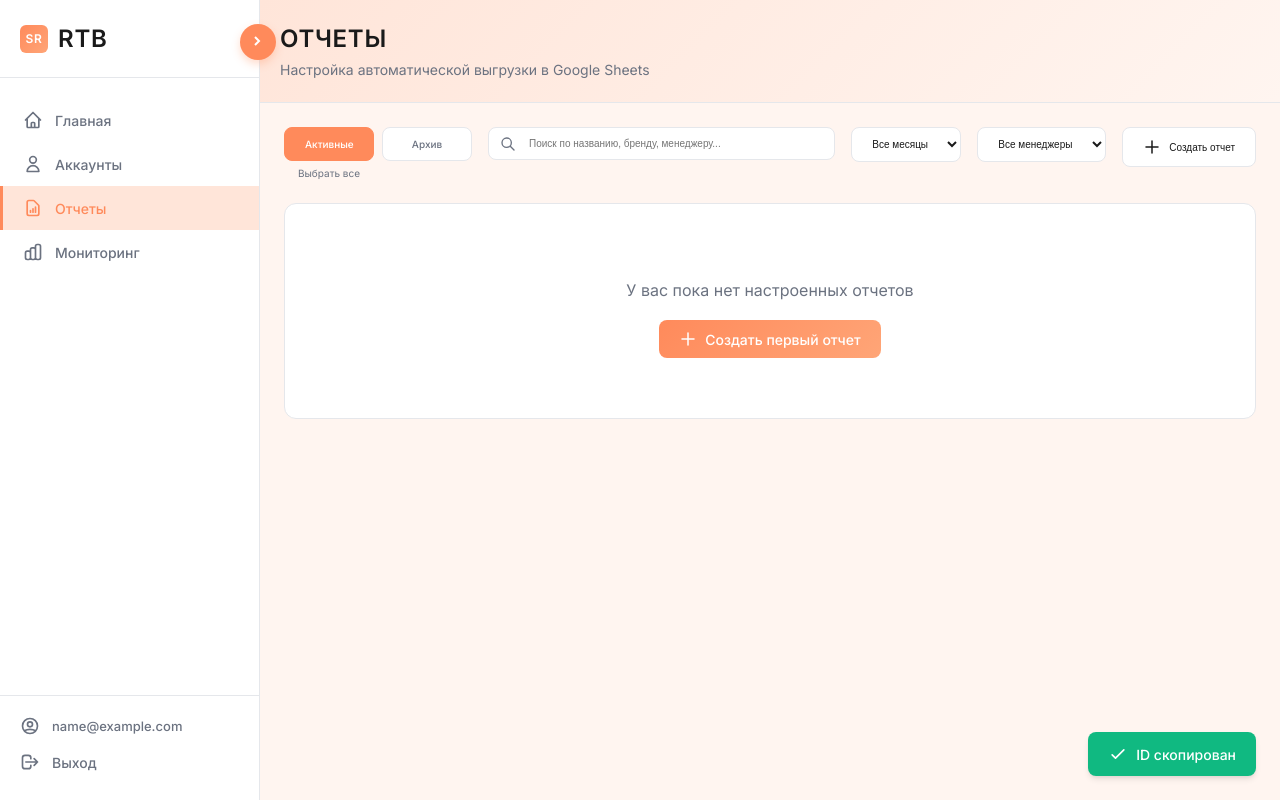
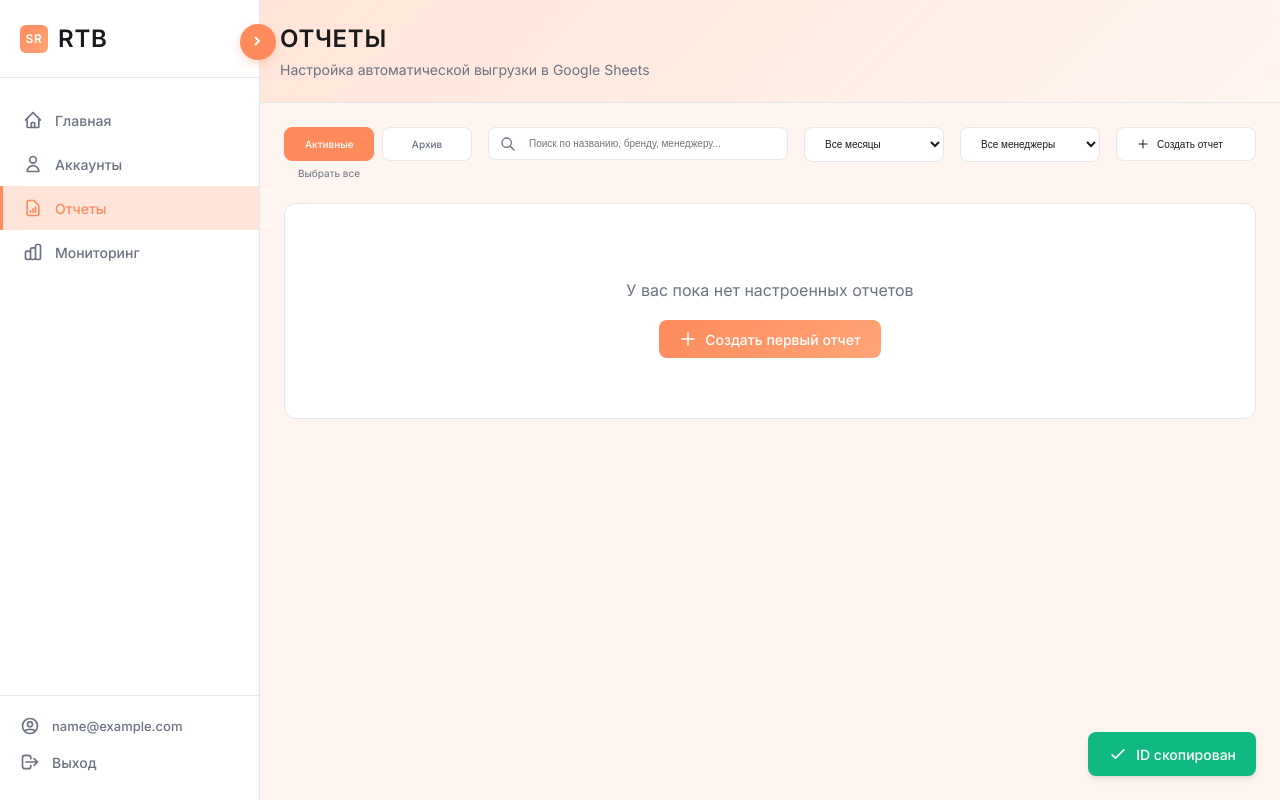
Before and after one commit to annbezk777/reports, a Flask app: page /reports in a window 1280 px wide. Run offline with Flask 3, Linux system fonts and the light colour scheme; the visitor is signed in with stand-in values (Sample User, id 1); data comes from the database, SQL or seed files in the repository; data that the repository does not hold is empty; some libraries are stand-ins or nearby versions.

Commit message:
Equal width (140px) + smaller icons for toolbar filters/buttons
Month/manager filters and the add button had different natural widths,
and the button's 18px icon made it taller than the text-only elements.
Fixed width + 12px icon brings everything to the same size.

```diff
--- a/app/templates/reports.html
+++ b/app/templates/reports.html
@@ -44,7 +44,7 @@
 
         <!-- Month Filter -->
         <select id="monthFilter" onchange="filterReports()"
-                style="padding: 10px 16px; border: 1px solid var(--border-color); border-radius: 8px; font-size: 10px; font-weight: 500; color: var(--text-primary); background: white; cursor: pointer;">
+                style="width: 140px; padding: 10px 16px; border: 1px solid var(--border-color); border-radius: 8px; font-size: 10px; font-weight: 500; color: var(--text-primary); background: white; cursor: pointer;">
             <option value="">Все месяцы</option>
             {% for month_year in months_list %}
                 <option value="{{ month_year }}">{{ (month_year ~ '-01')|format_month }}</option>
@@ -53,7 +53,7 @@
 
         <!-- Manager Filter -->
         <select id="managerFilter" onchange="filterReports()"
-                style="padding: 10px 16px; border: 1px solid var(--border-color); border-radius: 8px; font-size: 10px; font-weight: 500; color: var(--text-primary); background: white; cursor: pointer;">
+                style="width: 140px; padding: 10px 16px; border: 1px solid var(--border-color); border-radius: 8px; font-size: 10px; font-weight: 500; color: var(--text-primary); background: white; cursor: pointer;">
             <option value="">Все менеджеры</option>
             <option value="Даня">Даня</option>
             <option value="Саша">Саша</option>
@@ -63,8 +63,8 @@
         </select>
 
         <!-- Add Report Button -->
-        <button onclick="openReportFormModal()" class="btn btn-secondary" style="font-size: 10px;">
-            <svg class="btn-icon" fill="none" stroke="currentColor" viewBox="0 0 24 24">
+        <button onclick="openReportFormModal()" class="btn btn-secondary" style="width: 140px; font-size: 10px;">
+            <svg class="btn-icon" style="width: 12px; height: 12px;" fill="none" stroke="currentColor" viewBox="0 0 24 24">
                 <path stroke-linecap="round" stroke-linejoin="round" stroke-width="2" d="M12 4v16m8-8H4"/>
             </svg>
             Создать отчет
```
Also changed, not shown: app/templates/monitoring.html (+5 -5 lines).
